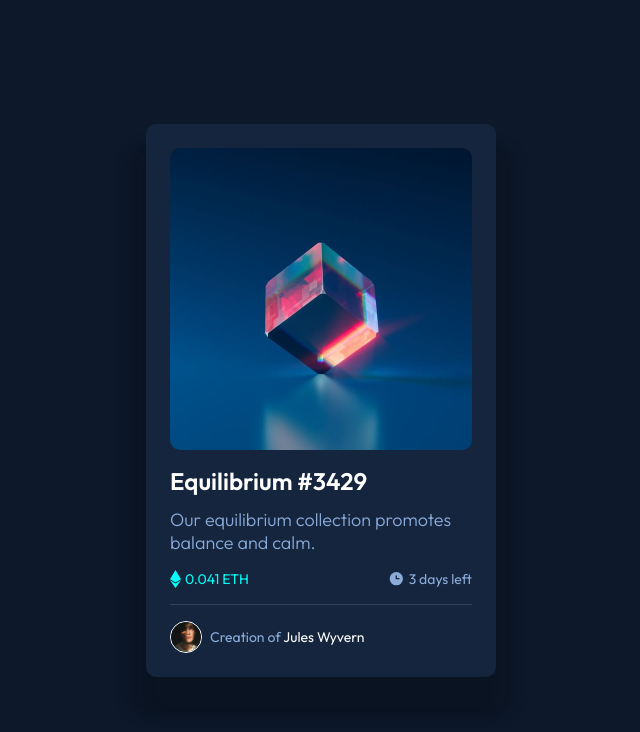
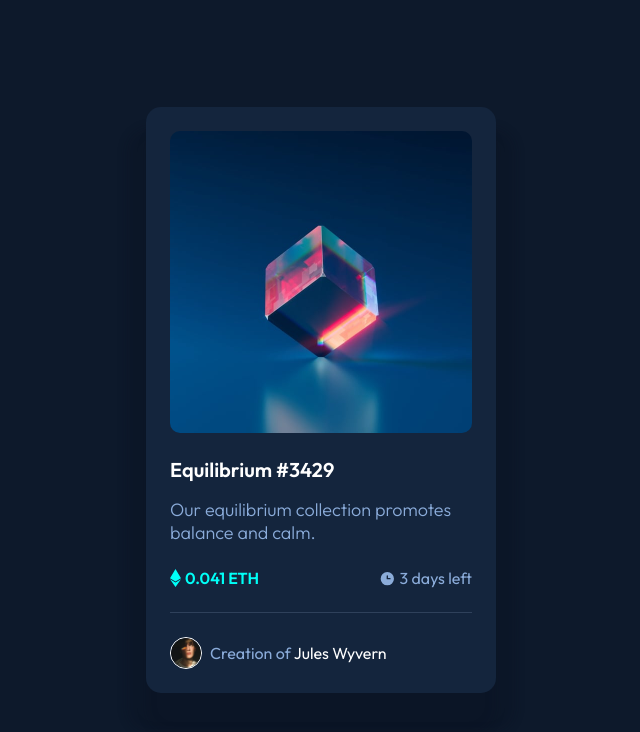
Before and after one commit to ayfersahinn/frontend-mentor-projects, a website: page nft-preview-card-component-main/index.html in a window 1280 px wide. Shown: the whole page, without its empty margins (319-959 px from the left). Drawn offline with Linux system fonts and the light colour scheme.

Commit message:
fix some styles

```diff
--- a/nft-preview-card-component-main/sass/style.scss
+++ b/nft-preview-card-component-main/sass/style.scss
@@ -25,15 +25,15 @@ body {
 .card {
   display: flex;
   flex-direction: column;
-  gap: 16px;
+  gap: 24px;
   background-color: $card-bg;
-  border-radius: 10px;
+  border-radius: 15px;
   padding: 24px;
 
   width: clamp(250px, 80%, 350px);
   margin: 0 auto;
-  box-shadow: 10px 30px 10px 10px rgba(9, 17, 30, 0.5),
-    -10px 30px 10px 10px rgba(9, 17, 30, 0.5);
+  box-shadow: 10px 30px 10px 10px rgba(9, 17, 30, 0.2),
+    -10px 30px 10px 10px rgba(9, 17, 30, 0.2);
   .card-image {
     position: relative;
     overflow: hidden;
@@ -66,11 +66,11 @@ body {
   .content {
     display: flex;
     flex-direction: column;
-    gap: 12px;
+    gap: 16px;
     .title {
       color: $white;
       font-weight: 600;
-      font-size: 24px;
+      font-size: 20px;
       transition: color 0.3s ease-in-out;
       &:hover {
         color: $cyan;
@@ -85,9 +85,10 @@ body {
   .icon-box {
     display: flex;
     justify-content: space-between;
-    font-size: 14px;
+    font-size: 16px;
     .ethereum {
       color: $cyan;
+      font-weight: 600;
       display: flex;
       align-items: center;
       gap: 4px;
@@ -112,7 +113,7 @@ body {
       border-radius: 50%;
     }
     p {
-      font-size: 14px;
+      font-size: 16px;
       color: $blue;
       span {
         color: $white;
```
Also changed, not shown: nft-preview-card-component-main/css/style.css, 1 other file.
